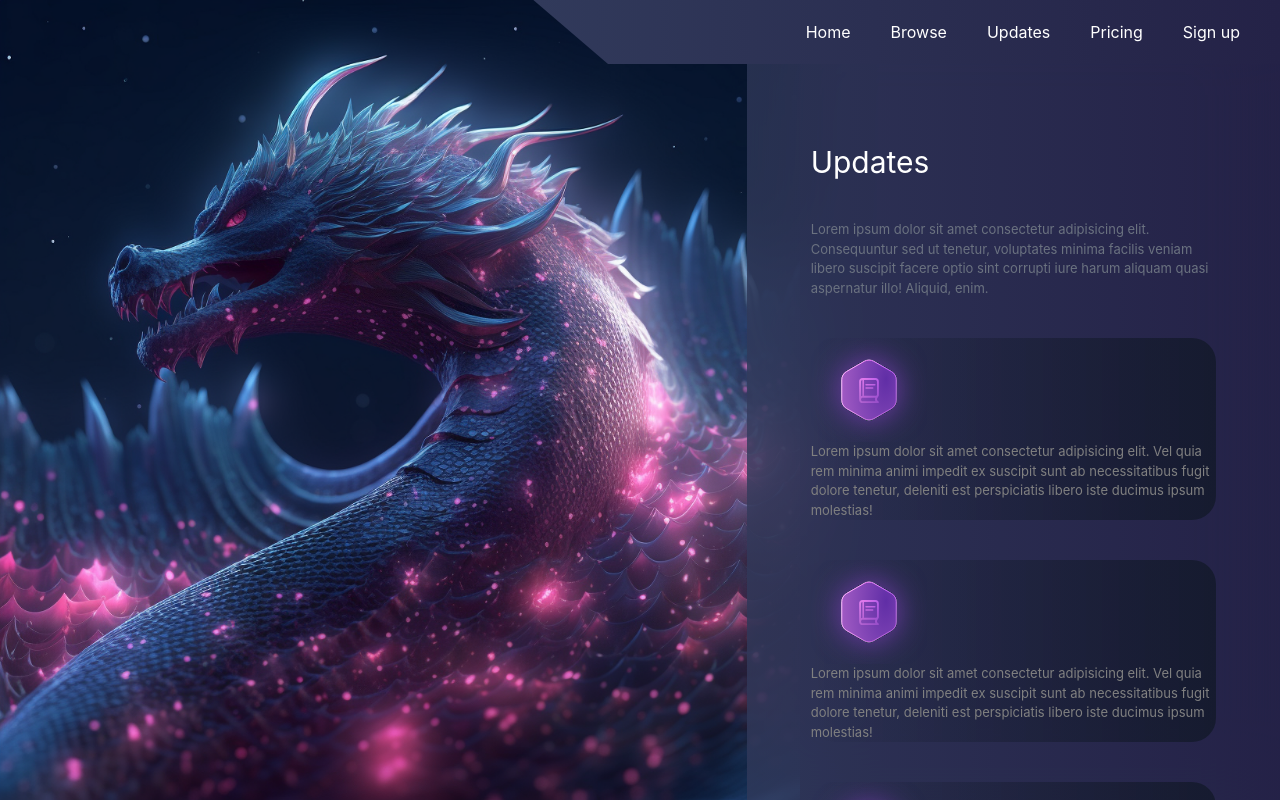
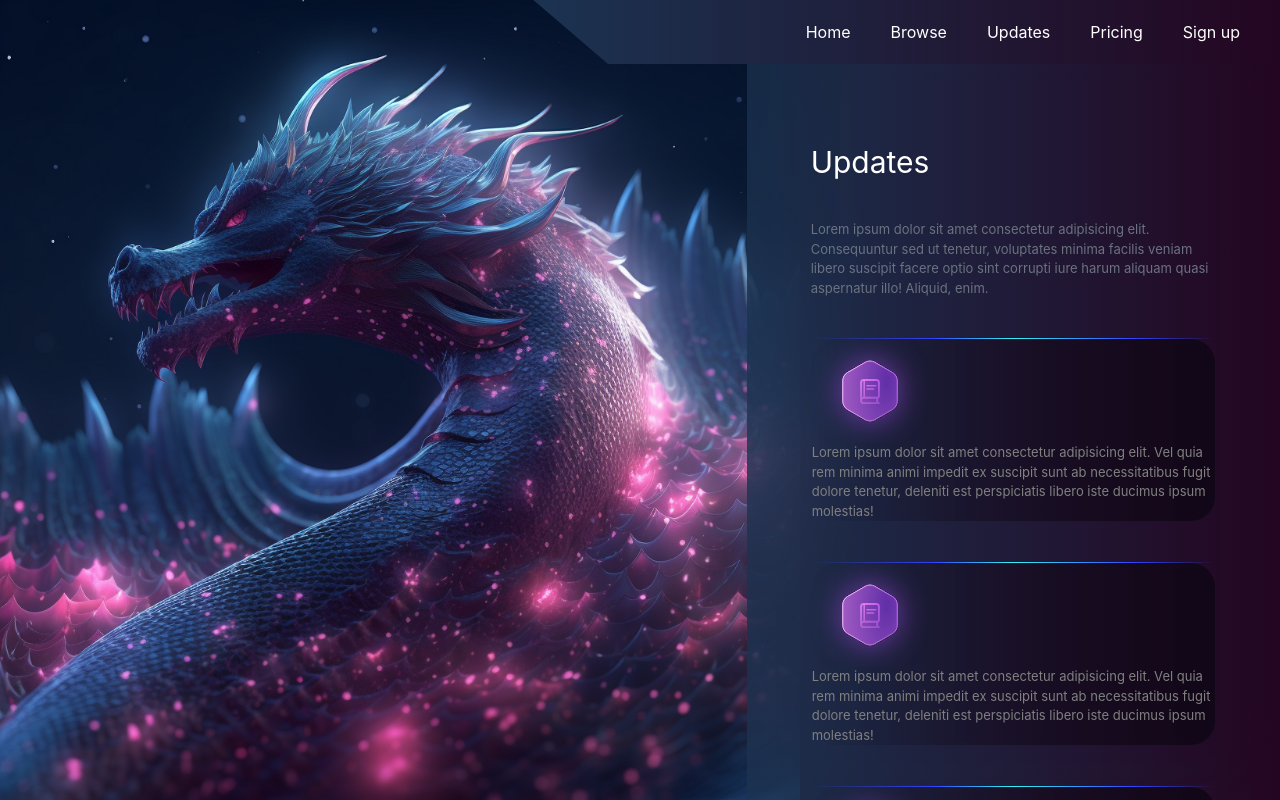
Before and after one commit to Zivic/Frontend-challenge, a React (Vite) app: page / in a window 1280 px wide. Shown: the top 800 px of the page. Built offline with nearby package versions, Linux system fonts and the light colour scheme.

Commit message:
style: add card border gradient, change colors
note: border-image does not work with border-radius

Change colors to the correct values

```diff
--- a/src/components/layout/NewsCard.tsx
+++ b/src/components/layout/NewsCard.tsx
@@ -4,10 +4,14 @@ const NewsCard = (props) => {
     console.log(props)
     return (
         <>
-        <div className=" bg-gradient-to-r from-transparent to-gray-900/75 rounded-3xl mt-10">
+        <div className="rounded-3xl mt-10 custom-border">
+
+        <div className=" bg-gradient-to-r from-transparent to-card-gradient-end rounded-3xl">
             <img src="/src/assets/book.svg" alt="book.svg"  className=" "/>
             {props.children}
         </div>
+        </div>
+
         </>
     )
 }
--- a/src/components/layout/Sidebar.tsx
+++ b/src/components/layout/Sidebar.tsx
@@ -3,7 +3,9 @@ import NewsCard from "./NewsCard";
 const Sidebar = () => {
   return <>
     <div className="absolute right-0 box-border m-0  w-5/12 h-full z-10 p-16
-    bg-gradient-to-r from-sidebar-gradient-start/75 to-sidebar-gradient-end/75 backdrop-blur-2xl ">
+    bg-gradient-to-r from-sidebar-gradient-start/75 from-20% to-sidebar-gradient-end/75 backdrop-blur-2xl
+
+    ">
       <h1 className=" mt-20 text-white text-3xl">Updates</h1>
       <p className=" mt-10 text-gray-500">Lorem ipsum dolor sit amet consectetur adipisicing elit. Consequuntur sed ut tenetur, voluptates minima facilis veniam libero suscipit facere optio sint corrupti iure harum aliquam quasi aspernatur illo! Aliquid, enim.</p>
       <NewsCard>
--- a/src/index.css
+++ b/src/index.css
@@ -3,8 +3,8 @@
 @tailwind utilities;
 
 #root {
-  width:100vw;
-  height:100vh;
+  width: 100vw;
+  height: 100vh;
   font-family: Inter, system-ui, Avenir, Helvetica, Arial, sans-serif;
   line-height: 1.5;
   font-weight: 400;
@@ -26,18 +26,17 @@ body {
   place-items: center;
   min-width: 320px;
   min-height: 100vh;
-
 }
 
-p{
+p {
   color: gray;
-  font-size:small;
+  font-size: small;
 }
 
 .left-point {
-  clip-path: polygon(25% 0%, 100% 0%, 100% 100%, 10% 100%, 0 0)
+  clip-path: polygon(25% 0%, 100% 0%, 100% 100%, 10% 100%, 0 0);
 }
-.custom-blur{
+.custom-blur {
   backdrop-filter: blur(20px);
 }
 
@@ -45,9 +44,26 @@ p{
   background-image: url("../src/assets/background_dragon.png");
 }
 
-.custom-shadow{
+.custom-shadow {
   box-shadow: rgba(0, 0, 0, 0.25) 0px 25px 50px -12px;
 }
+
+.custom-border {
+  border-width: 0.1em;
+  border-style: solid;
+  border-radius: 24px;
+  border-image:
+    linear-gradient(
+      to right,
+      rgba(0, 0, 0, 0),
+      #3342FF 30%,
+      #37f4f4 50%,
+      #3342FF 80%,
+      rgba(0, 0, 0, 0.0)
+    )  100% 0 0;
+
+}
+
 /* a {
   font-weight: 500;
   color: #646cff;
--- a/tailwind.config.js
+++ b/tailwind.config.js
@@ -6,8 +6,9 @@ export default {
   ],  theme: {
     extend: {
       colors:{
-        'sidebar-gradient-start': '#313a5b',
-        'sidebar-gradient-end': '#242247'
+        'sidebar-gradient-start': '#1B3351',
+        'sidebar-gradient-end': '#240621',
+        'card-gradient-end': '#120718',
       }
     },
   },
```
